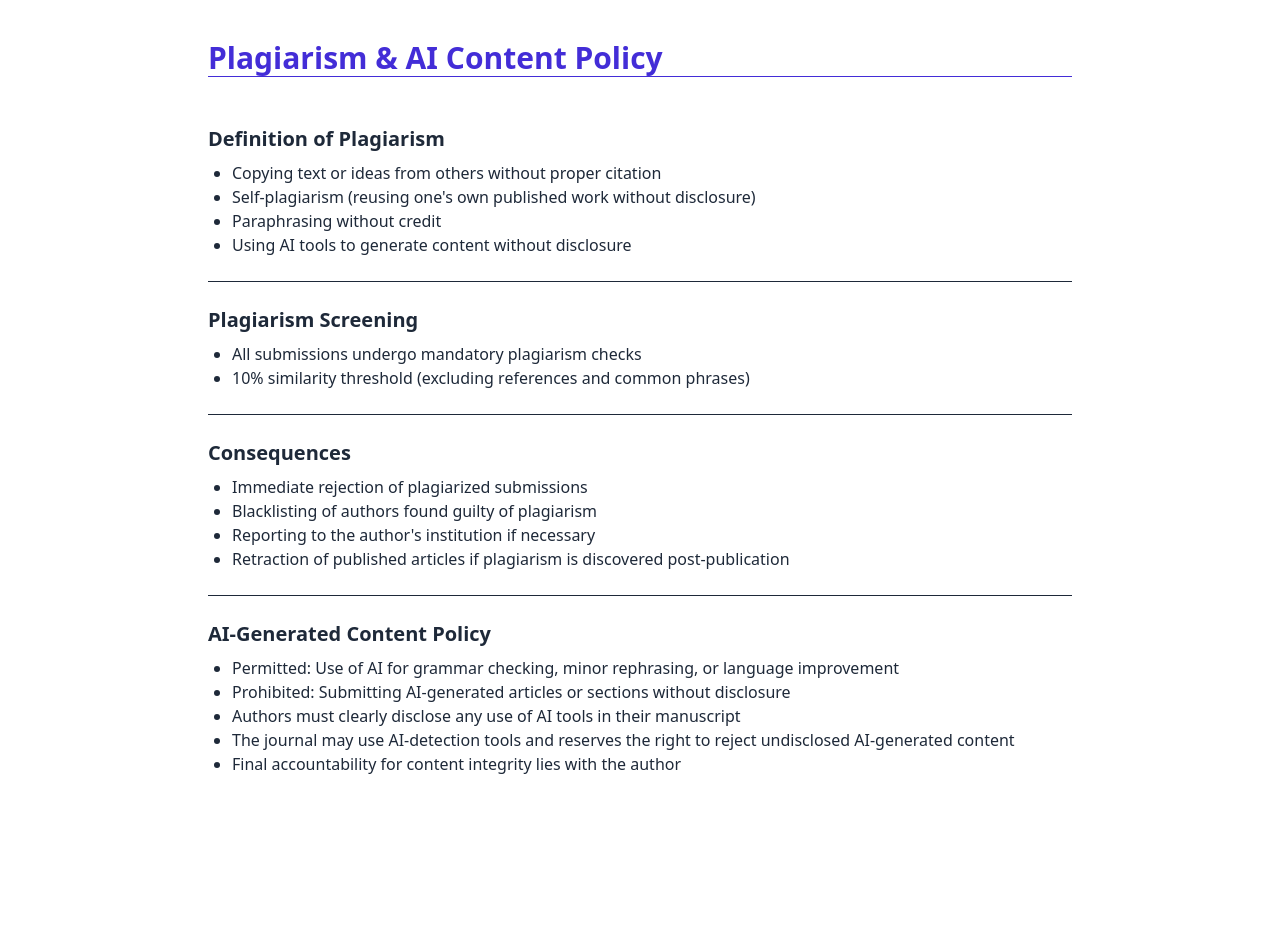
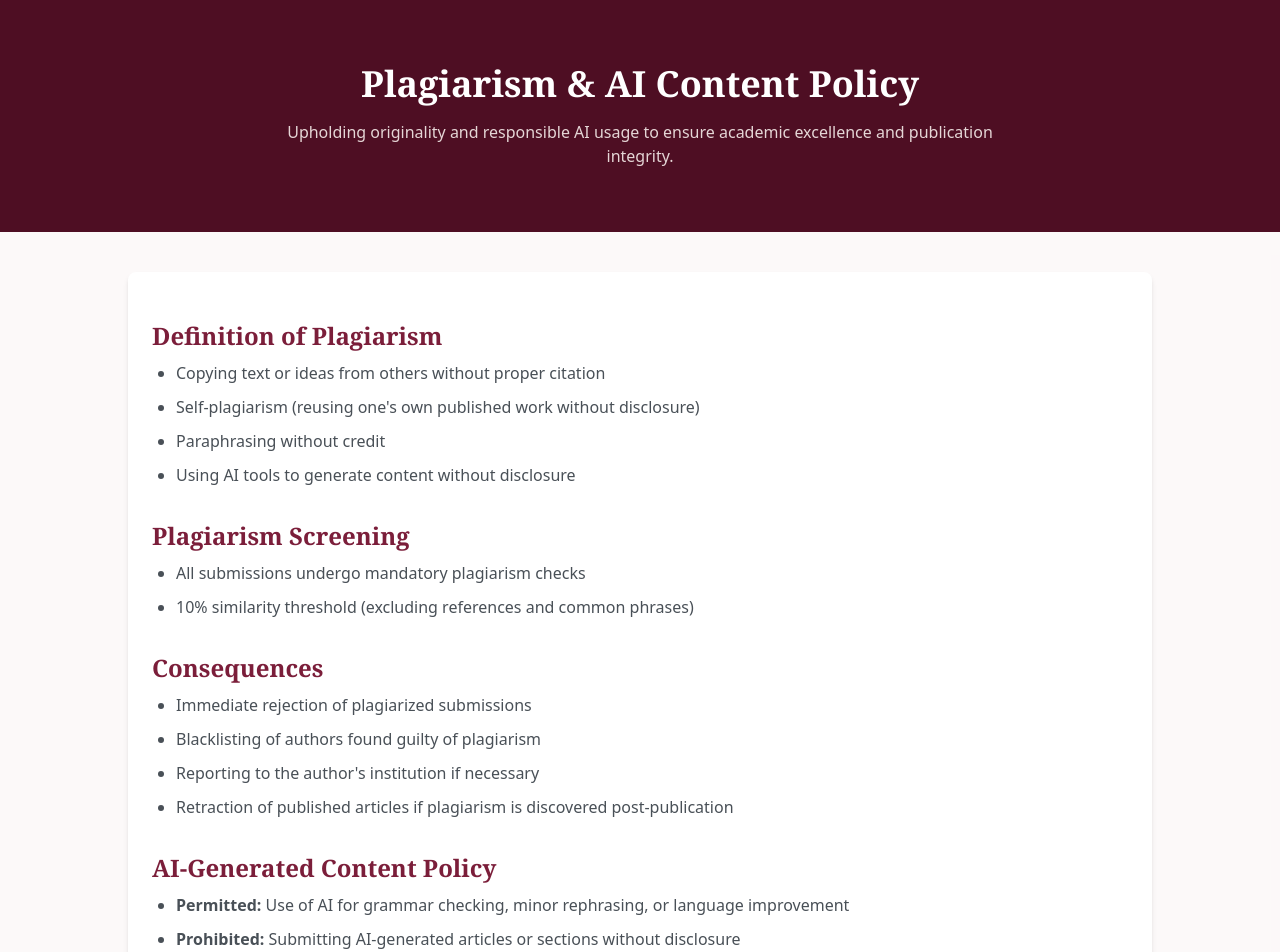
Before and after one commit to wajahatmazaharkhan/JMS_IISPPR, a React (Vite) app in the folder client/: page /plagiarism in a window 1280 px wide. Shown: the top 952 px of the page. Before the commit the page ends 840 px from the top, so only its background shows below. Built offline with nearby package versions, Linux system fonts and the light colour scheme.

Commit message:
Style ResearchCard.jsx, EditorialBoard.jsx, LandingPage.jsx, Plagiarism.jsx, and ResearchPage.jsx

```diff
--- a/client/src/components/ResearchCard.jsx
+++ b/client/src/components/ResearchCard.jsx
@@ -2,26 +2,26 @@ import { Link } from "react-router-dom";
 
 const ResearchCard = ({ articles, onDelete }) => {
   return (
-    <div className="bg-blue-50 rounded-2xl shadow-lg p-6 mb-6 border border-blue-100 hover:shadow-2xl transition flex flex-col gap-3 ">
+    <div className="bg-white shadow-sm border border-accent-light rounded-lg p-6 flex flex-col gap-3 hover:border-primary hover:shadow-md transition-all duration-300">
       <div className="flex justify-between items-center">
-        <span className="bg-blue-100 text-blue-800 text-xs font-semibold px-3 py-1 rounded-full">
+        <span className="bg-primary-light text-primary px-3 py-1 rounded-full text-xs font-medium">
           {articles.authorAbbrev}
         </span>
-        <span className="text-gray-500 text-xs font-medium bg-green-200 px-3 py-1 rounded-full">
+        <span className="bg-green-100 text-green-800 px-3 py-1 rounded-full text-xs font-medium">
           {articles.status}
         </span>
       </div>
 
-      <h2 className="text-lg font-bold text-blue-900 leading-snug mt-1">
+      <h2 className="text-lg font-bold text-primary-dark font-serif leading-snug mt-1">
         {articles.title}
       </h2>
 
-      <p className="text-gray-700 text-sm">{articles.abstract}</p>
+      <p className="text-subtext text-sm text-justify">{articles.abstract}</p>
 
       <div className="flex justify-between items-center mt-auto">
         <Link
           to={`/article/${articles.title.toLowerCase().replace(/\s+/g, "-")}`}
-          className="text-sm font-semibold text-blue-700 hover:underline"
+          className="text-sm font-semibold text-accent hover:text-accent-dark hover:underline transition"
         >
           Read More
         </Link>
@@ -38,4 +38,5 @@ const ResearchCard = ({ articles, onDelete }) => {
     </div>
   );
 };
+
 export default ResearchCard;
--- a/client/src/pages/EditorialBoard.jsx
+++ b/client/src/pages/EditorialBoard.jsx
@@ -12,27 +12,48 @@ const libraryStaff = [
 ];
 
 const EditorialBoard = () => (
-  <div className="max-w-7xl mx-auto px-4 py-10">
-    <h1 className="text-3xl font-bold text-center text-indigo-700 mb-10">Editorial Board</h1>
-    <div className="grid grid-cols-1 sm:grid-cols-2 lg:grid-cols-3 gap-6">
+  <div className="min-h-screen bg-primary-light/25">
+    {/* Hero Banner */}
+    <div className="bg-primary-dark text-white py-12  text-center ">
+      <h1 className="text-4xl font-bold font-serif mb-2">Editorial Board</h1>
+      <p className="text-accent-light max-w-2xl mx-auto">
+        Meet our esteemed editorial board committed to academic excellence, peer-review integrity, and interdisciplinary leadership.
+      </p>
+    </div>
+
+    <div className="p-6">
+      {/* Editorial Members Grid */}
+    <div className="max-w-6xl mx-auto grid grid-cols-1 sm:grid-cols-2 lg:grid-cols-3 gap-6">
       {boardMembers.map((member, idx) => (
-        <div key={idx} className="bg-white shadow-md p-5 rounded-xl">
-          <h2 className="text-lg font-semibold">{member.name}</h2>
-          <p className="text-sm">{member.desc}</p>
+        <div
+          key={idx}
+          className="bg-white border border-accent-light p-6 rounded-lg shadow-sm hover:shadow-md hover:border-primary transition"
+        >
+          <h2 className="text-lg font-bold text-primary-dark font-serif mb-1">{member.name}</h2>
+          <p className="text-subtext text-sm">{member.desc}</p>
         </div>
       ))}
       {libraryStaff.map((member, idx) => (
-        <div key={idx + 100} className="bg-white shadow-md p-5 rounded-xl">
-          <h2 className="text-lg font-semibold">{member.name}</h2>
-          <p className="text-sm">{member.desc}</p>
+        <div
+          key={idx + 100}
+          className="bg-white border border-accent-light p-6 rounded-lg shadow-sm hover:shadow-md hover:border-primary transition"
+        >
+          <h2 className="text-lg font-bold text-primary-dark font-serif mb-1">{member.name}</h2>
+          <p className="text-subtext text-sm">{member.desc}</p>
         </div>
       ))}
     </div>
-    <div className="mt-10">
-      <h2 className="text-xl font-semibold text-indigo-600">Student Editorial Panel</h2>
-      <p>We are building a student-led editorial panel for UG/PG scholars to foster leadership and academic excellence. Interested students will be added soon.</p>
+
+    {/* Student Panel */}
+    <div className="max-w-4xl mx-auto mt-16 p-6  text-center">
+      <h2 className="text-xl font-semibold text-primary mb-2">Student Editorial Panel</h2>
+      <p className="text-subtext">
+        We are building a student-led editorial panel for UG/PG scholars to foster leadership and academic excellence. Interested students will be added soon.
+      </p>
     </div>
   </div>
+    </div>
+
 );
 
 export default EditorialBoard;
--- a/client/src/pages/LandingPage.jsx
+++ b/client/src/pages/LandingPage.jsx
@@ -124,11 +124,11 @@ const LandingPage = () => {
             <div className="relative" ref={dropdownRef}>
               <button
                 onClick={() => setDropdownOpen((v) => !v)}
-                className="flex items-center space-x-2 px-4 py-2 border border-accent-light rounded bg-white hover:bg-bg-light transition-colors"
+                className="flex items-center space-x-2 px-4 text-text hover:text-primary py-2 border border-muted rounded bg-white hover:border-primary hover:bg-primary-light transition-colors"
                 aria-label="Account Menu"
               >
-                <User className="w-4 h-4 text-text" />
-                <span className="text-sm text-text">Account</span>
+                <User className="w-4 h-4" />
+                <span className="text-sm">Account</span>
               </button>
               {dropdownOpen && (
                 <div className="absolute right-0 mt-2 w-48 bg-white border border-accent-light rounded shadow-lg py-1">
@@ -293,13 +293,13 @@ const LandingPage = () => {
       </section>
 
       {/* Navigation Section */}
-      <section className="py-20 bg-white">
+      <section className="py-20 bg-primary-light/25">
         <div className="max-w-6xl mx-auto px-6">
           <div className="text-center mb-16">
-            <h2 className="text-3xl lg:text-4xl font-serif font-bold text-slate-900 mb-6">
+            <h2 className="text-3xl lg:text-4xl font-serif font-bold text-primary mb-6">
               Journal Resources
             </h2>
-            <p className="text-lg text-slate-600 max-w-2xl mx-auto">
+            <p className="text-lg text-text max-w-2xl mx-auto">
               Access comprehensive information about our journal, submission guidelines, and scholarly resources
             </p>
           </div>
@@ -308,19 +308,19 @@ const LandingPage = () => {
               <Link
                 key={link.to}
                 to={link.to}
-                className="group bg-white border border-gray-200 rounded-lg p-8 hover:border-slate-300 hover:shadow-md transition-all duration-300 text-left w-full"
+                className="group bg-white border border-gray-200 shadow-sm rounded-lg p-8 hover:border-primary hover:shadow-md transition-all duration-300 text-left w-full"
               >
                 <div className="mb-6">
-                  <div className="inline-flex items-center justify-center w-12 h-12 bg-slate-100 rounded-lg mb-4 group-hover:bg-slate-200 transition-colors">
-                    <link.icon className="w-6 h-6 text-slate-700" />
+                  <div className="inline-flex items-center justify-center w-12 h-12 bg-primary-light rounded-lg mb-4 transition-colors">
+                    <link.icon className="w-6 h-6 text-primary" />
                   </div>
-                  <h3 className="text-xl font-serif font-semibold text-slate-900 mb-3">
+                  <h3 className="text-xl font-serif font-semibold text-primary-dark mb-3">
                     {link.label}
                   </h3>
-                  <p className="text-slate-600 leading-relaxed mb-4">
+                  <p className="text-text leading-relaxed mb-4">
                     {link.desc}
                   </p>
-                  <div className="flex items-center text-sm font-medium text-slate-800 group-hover:text-slate-900">
+                  <div className="flex items-center text-sm font-medium text-primary group-hover:text-accent">
                     Learn More
                     <ArrowRight className="ml-2 w-4 h-4 group-hover:translate-x-1 transition-transform duration-300" />
                   </div>
--- a/client/src/pages/Plagiarism.jsx
+++ b/client/src/pages/Plagiarism.jsx
@@ -1,41 +1,58 @@
 const Plagiarism = () => (
-  <div className="max-w-4xl mx-auto px-4 py-10 text-gray-800 divide-y">
-    <h1 className="text-3xl font-bold text-indigo-700 mb-6">Plagiarism & AI Content Policy</h1>
-    <section className="py-6">
-      <h2 className="text-xl font-semibold mb-2">Definition of Plagiarism</h2>
-      <ul className="list-disc ml-6">
+  <div className="min-h-screen bg-primary-light/25">
+    {/* Hero Banner */}
+    <div className="bg-primary-dark text-white py-16 px-6 text-center">
+      <h1 className="text-4xl font-bold font-serif mb-4">Plagiarism & AI Content Policy</h1>
+      <p className="text-md max-w-3xl mx-auto text-accent-light">
+        Upholding originality and responsible AI usage to ensure academic excellence and publication integrity.
+      </p>
+    </div>
+
+    {/* Content Container */}
+    <div className="max-w-5xl mx-auto px-6 py-12 leading-relaxed text-text bg-white rounded-lg shadow-md my-10 space-y-8">
+      <section>
+        <h2 className="text-2xl font-bold text-primary font-serif mb-2">Definition of Plagiarism</h2>
+        <ul className="list-disc pl-6 text-subtext space-y-2">
           <li>Copying text or ideas from others without proper citation</li>
           <li>Self-plagiarism (reusing one's own published work without disclosure)</li>
           <li>Paraphrasing without credit</li>
           <li>Using AI tools to generate content without disclosure</li>
         </ul>
       </section>
-    <section className="py-6">
-      <h2 className="text-xl font-semibold mb-2">Plagiarism Screening</h2>
-      <ul className="list-disc ml-6">
+
+      <section>
+        <h2 className="text-2xl font-bold text-primary font-serif mb-2">Plagiarism Screening</h2>
+        <ul className="list-disc pl-6 text-subtext space-y-2">
           <li>All submissions undergo mandatory plagiarism checks</li>
           <li>10% similarity threshold (excluding references and common phrases)</li>
         </ul>
       </section>
-    <section className="py-6">
-      <h2 className="text-xl font-semibold mb-2">Consequences</h2>
-      <ul className="list-disc ml-6">
+
+      <section>
+        <h2 className="text-2xl font-bold text-primary font-serif mb-2">Consequences</h2>
+        <ul className="list-disc pl-6 text-subtext space-y-2">
           <li>Immediate rejection of plagiarized submissions</li>
           <li>Blacklisting of authors found guilty of plagiarism</li>
           <li>Reporting to the author's institution if necessary</li>
           <li>Retraction of published articles if plagiarism is discovered post-publication</li>
         </ul>
       </section>
-    <section className="py-6">
-      <h2 className="text-xl font-semibold mb-2">AI-Generated Content Policy</h2>
-      <ul className="list-disc ml-6">
-        <li>Permitted: Use of AI for grammar checking, minor rephrasing, or language improvement</li>
-        <li>Prohibited: Submitting AI-generated articles or sections without disclosure</li>
+
+      <section>
+        <h2 className="text-2xl font-bold text-primary font-serif mb-2">AI-Generated Content Policy</h2>
+        <ul className="list-disc pl-6 text-subtext space-y-2">
+          <li><b>Permitted:</b> Use of AI for grammar checking, minor rephrasing, or language improvement</li>
+          <li><b>Prohibited:</b> Submitting AI-generated articles or sections without disclosure</li>
           <li>Authors must clearly disclose any use of AI tools in their manuscript</li>
           <li>The journal may use AI-detection tools and reserves the right to reject undisclosed AI-generated content</li>
           <li>Final accountability for content integrity lies with the author</li>
         </ul>
       </section>
+
+      <p className="mt-12 font-semibold text-primary text-center italic">
+        LDTPPR is committed to safeguarding originality, ensuring accountability, and promoting responsible innovation in research writing.
+      </p>
+    </div>
   </div>
 );
 
--- a/client/src/pages/ResearchPage.jsx
+++ b/client/src/pages/ResearchPage.jsx
@@ -19,35 +19,36 @@ const ResearchPage = () => {
 
   const handleDownloadAllArticles = async () => {
     setDownloading(true);
-
     try {
       const pdf = await generateResearchPDF(researchArticles);
       const filename = `LDTPPR_Research_Articles_${new Date().getFullYear()}.pdf`;
       downloadPDF(pdf, filename);
     } catch (error) {
-      console.error('Error generating PDF:', error);
-      alert('Error generating PDF. Please try again.');
+      console.error("Error generating PDF:", error);
+      alert("Error generating PDF. Please try again.");
     } finally {
       setDownloading(false);
     }
   };
 
   return (
-    <div className="p-6 max-w-4xl mx-auto">
-      <div className="flex justify-between items-center mb-8">
-        <h1 className="text-4xl font-bold text-blue-900 text-center">
+    <div className="bg-primary-light/25 w-full min-h-screen flex items-center justify-center">
+      <div className="max-w-4xl w-full px-6 py-12">
+        <div className="flex flex-col md:flex-row justify-between items-center mb-10 gap-4">
+          <h1 className="text-3xl font-bold font-serif text-primary-dark">
             Research Articles
           </h1>
           <button
             onClick={handleDownloadAllArticles}
             disabled={downloading}
-          className="inline-flex items-center px-4 py-2 bg-blue-600 text-white font-medium rounded hover:bg-blue-700 transition-colors disabled:opacity-50"
+            className="inline-flex items-center px-4 py-2 bg-primary text-white font-medium rounded hover:bg-primary-dark transition disabled:opacity-50"
           >
             <Download className="w-4 h-4 mr-2" />
-          {downloading ? 'Generating PDF...' : 'Download All Articles'}
+            {downloading ? "Generating PDF..." : "Download All Articles"}
           </button>
         </div>
-      <div className="grid gap-8 md:grid-cols-1">
+
+        <div className="grid gap-6 md:grid-cols-1">
           {researchArticles.map((articles) => (
             <div key={articles.id}>
               <ResearchCard
@@ -58,6 +59,7 @@ const ResearchPage = () => {
           ))}
         </div>
       </div>
+    </div>
   );
 };
 
```
Lines whose indentation alone changed are shown as unchanged.
